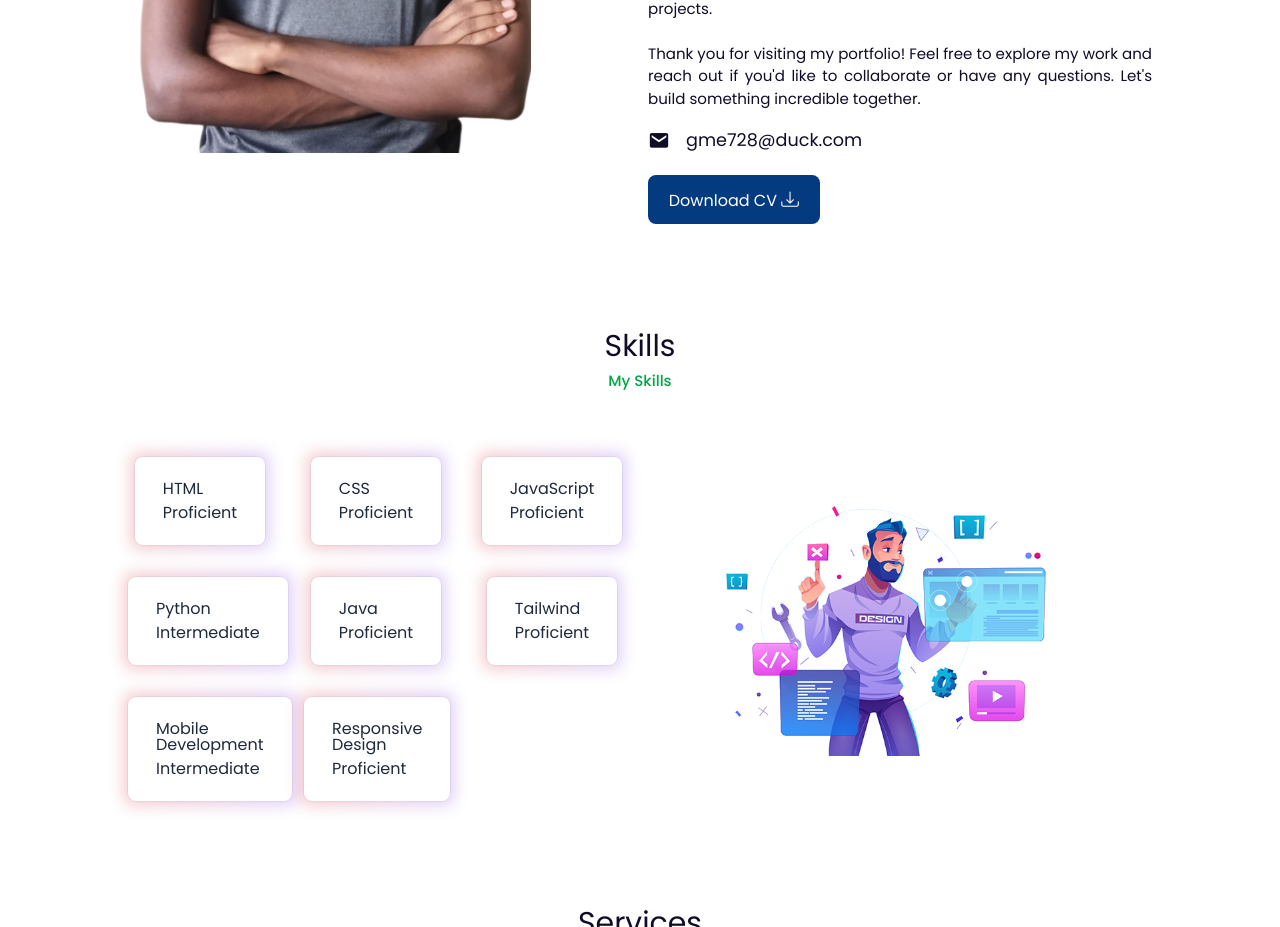
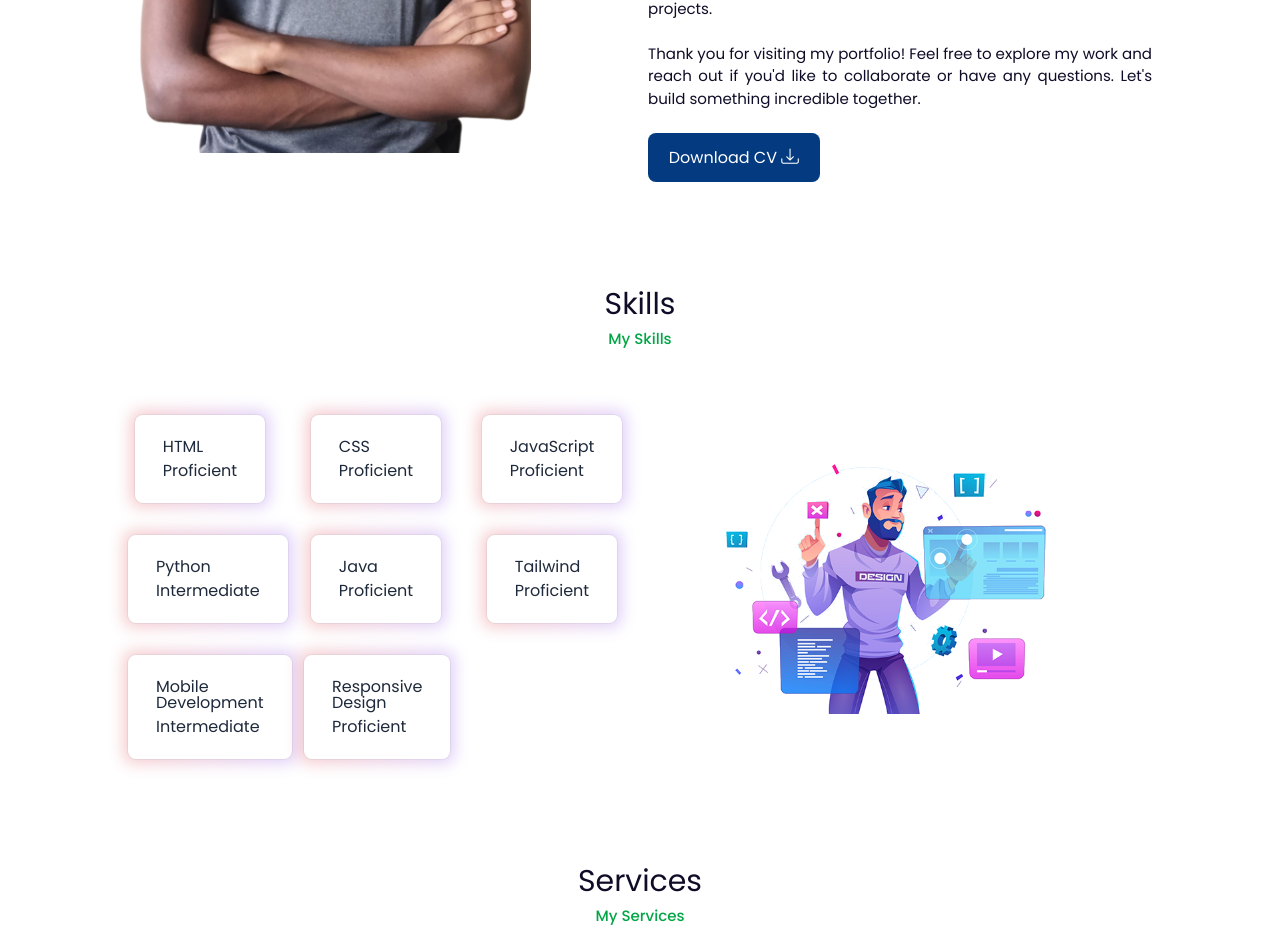
Before and after one commit to kj728/portfolio, a plain HTML site: page index.html in a window 1280 px wide. Shown: the part 1360-2287 px from the top of the page. Drawn offline with nearby package versions, Linux system fonts and the light colour scheme.

Commit message:
comment to remove email link under about section

```diff
--- a/index.html
+++ b/index.html
@@ -92,10 +92,10 @@
                         <span>+1 444 444 4444</span>
                     </div> -->
                     <!-- Box 3 -->
-                    <div class="info-box">
+                    <!-- <div class="info-box">
                         <i class='bx bxs-envelope' ></i>
                         <span>gme728@duck.com</span>
-                    </div>
+                    </div> -->
                 </div>
                 <a href="./assets/James Karomo Resume.pdf" class="btn">Download CV    <span><i class="bi bi-download"></i></span></a>
             </div>
```
